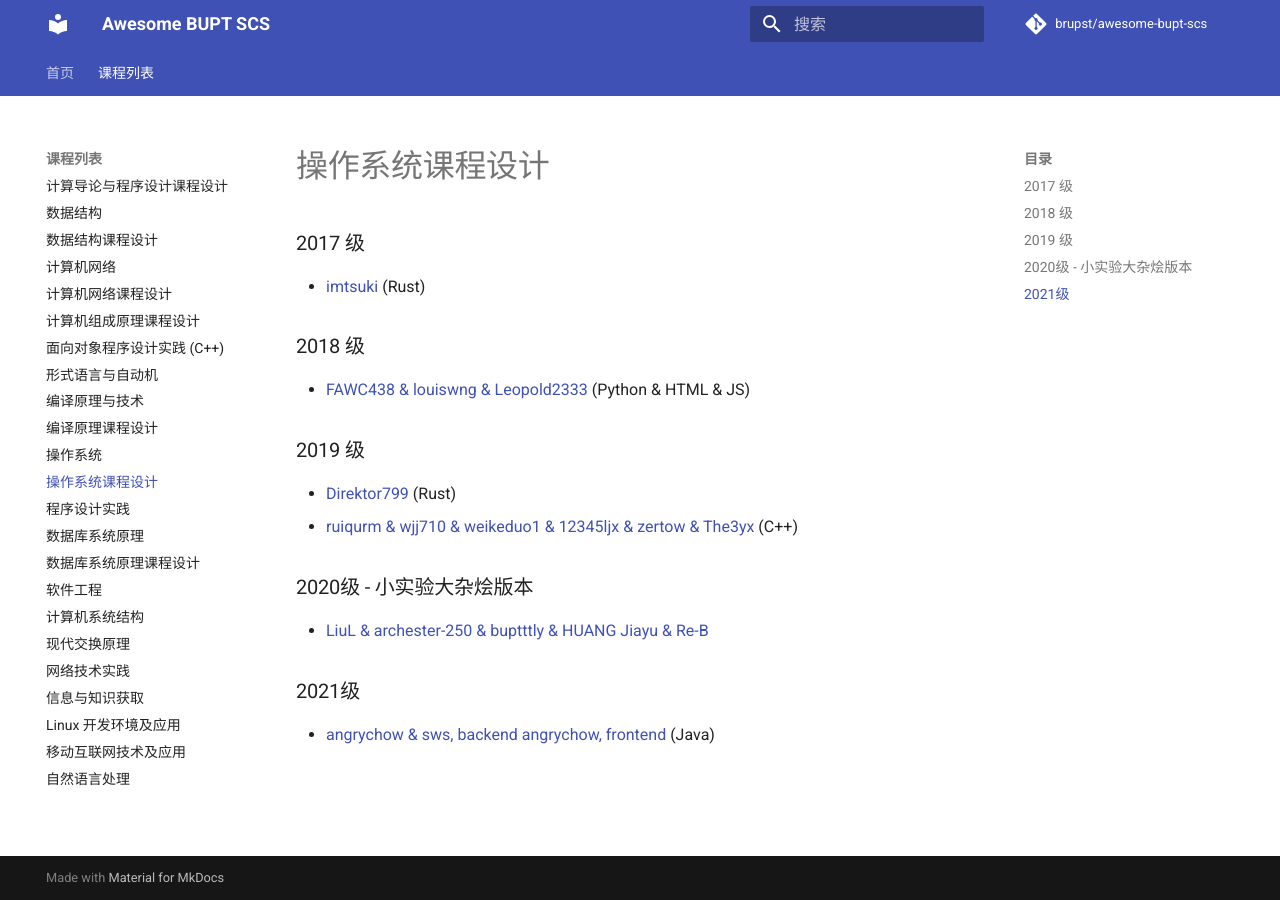
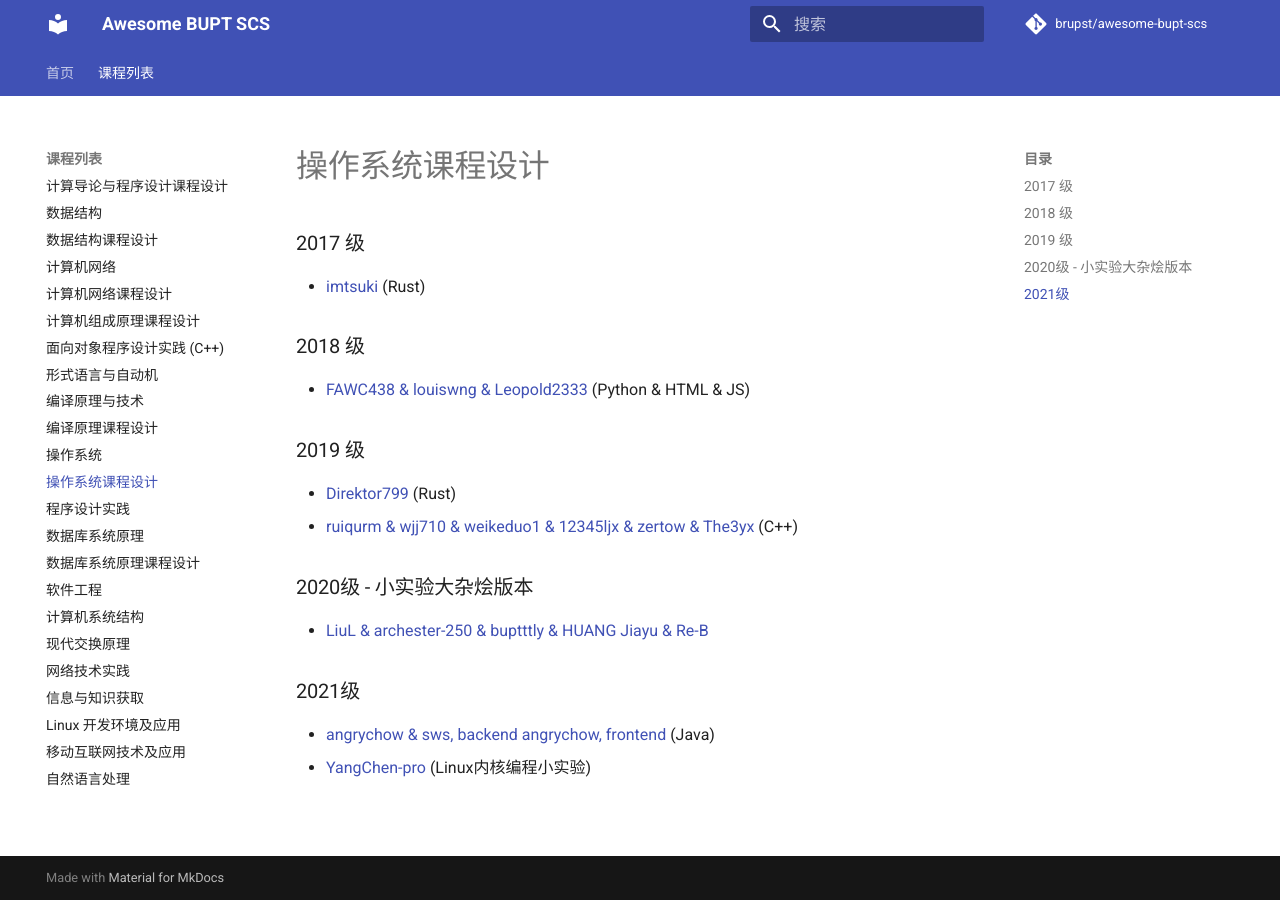
Before and after one commit to brupst/awesome-bupt-scs, an MkDocs documentation site: the page built from projects/Advanced-Labs-in-Operating-Systems.md, in a window 1280 px wide. Built offline with MkDocs 1.6.1 and Material for MkDocs 9.7.7, drawn with Linux system fonts in a browser that asks for light colours; comment, search, counter and statistics services are not loaded.

Commit message:
Update Advanced-Labs-in-Operating-Systems.md
更新操作系统课设

```diff
--- a/projects/Advanced-Labs-in-Operating-Systems.md
+++ b/projects/Advanced-Labs-in-Operating-Systems.md
@@ -21,3 +21,4 @@
 ### 2021级
 
 - [angrychow & sws, backend](https://github.com/angrychow/SOS) [angrychow, frontend](https://github.com/angrychow/SOS-frontend) (Java)
+- [YangChen-pro]([https://github.com/angrychow/SOS-frontend](https://github.com/YangChen-pro/bupt-assignments/tree/main/3rd%20year%20of%20BUPT/Second%20semester/Operating%20System%20Course%20Design/%E6%8A%A5%E5%91%8A)) (Linux内核编程小实验)
```
